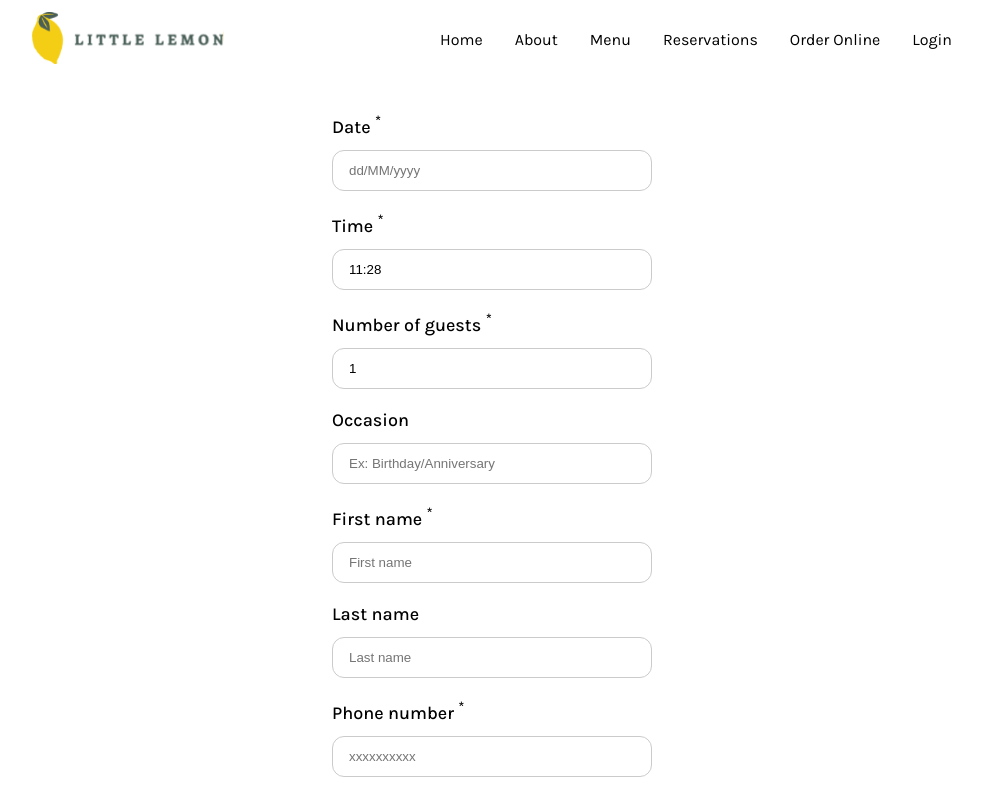
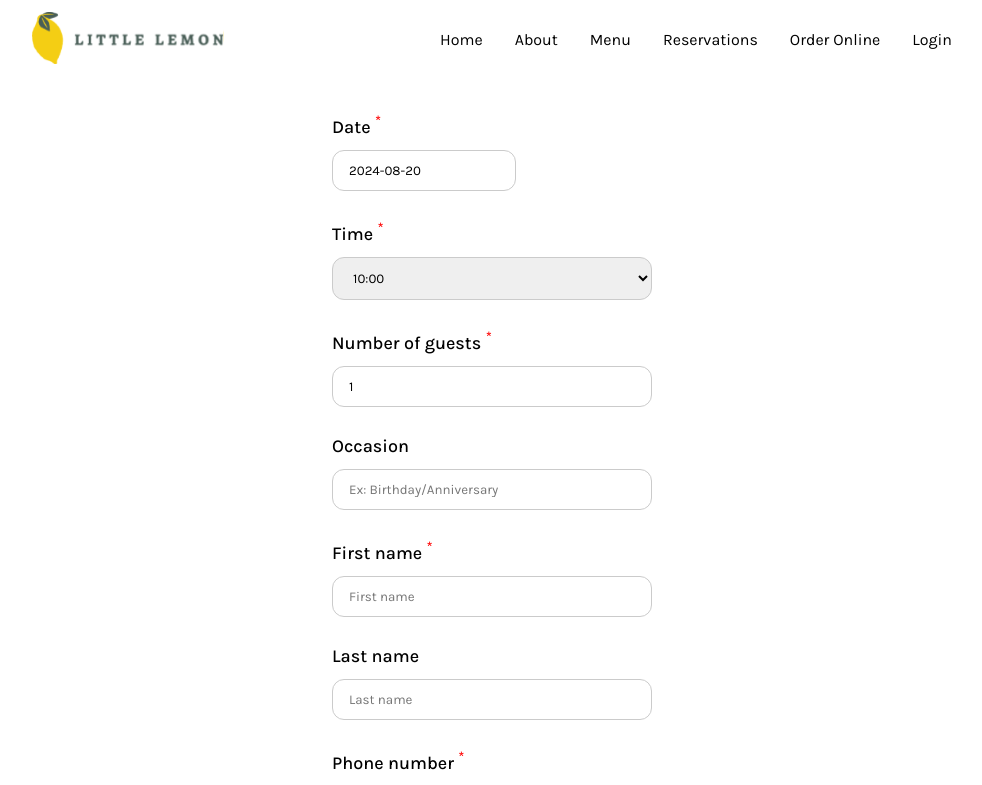
Before and after one commit to muhammadevin/meta-fedpc-capstone-project, a React (Create React App) app: page /reservation in a window 1280 px wide. Shown: the top 785 px of the page, without its empty margins (148-1130 px from the left). Built offline with nearby package versions, Linux system fonts and the light colour scheme; a web font is replaced by a local one.

Commit message:
Table reservation feature implementation

```diff
--- a/package.json
+++ b/package.json
@@ -6,6 +6,8 @@
     "@testing-library/jest-dom": "^5.17.0",
     "@testing-library/react": "^13.4.0",
     "@testing-library/user-event": "^13.5.0",
+    "date-fns": "^3.6.0",
+    "dayjs": "^1.11.13",
     "react": "^18.3.1",
     "react-datepicker": "^7.3.0",
     "react-dom": "^18.3.1",
--- a/src/components/BookingForm/BookingForm.js
+++ b/src/components/BookingForm/BookingForm.js
@@ -1,44 +1,111 @@
 import './bookingform.css'
 import {useState} from 'react'
 import { validateEmail } from "../utils";
-import { DateInput } from 'rsuite';
+// import { DateInput } from 'rsuite';
+import DatePicker from "react-datepicker";
+import "react-datepicker/dist/react-datepicker.css";
 import Button from '../Button/Button';
 
-const PasswordErrorMessage = () => {
-  return (
-    <p className="FieldError">Password should have at least 8 characters</p>
-  );
-};
+const BookingForm = () => {
+  const [formData, setFormData] = useState({
+    date: new Date().toISOString().split('T')[0],
+    time: '10:00',
+    numOfGuests: 1,
+    occasion: '',
+    firstName: '',
+    lastName: '',
+    phoneNumber: 0,
+    email: '',
+  });
 
-const BookingForm = () => {
-  const [date, setDate] = useState(() => {
-    const today = new Date();
-    return today.toISOString().split('T')[0];
-  });
-  const [time, setTime] = useState(() => {
-    const now = new Date();
-    return now.toTimeString().slice(0, 5);
-  });
-  const [numOfGuests, setNumOfGuests] = useState(1);
-  const [occasion, setOccasion] = useState("");
-  const [firstName, setFirstName] = useState("");
-  const [lastName, setLastName] = useState("");
-  const [phoneNumber, setPhoneNumber] = useState("");
-  const [email, setEmail] = useState("");
-  const [password, setPassword] = useState({
-    value: "",
-    isTouched: false,
-  });
+  const today = new Date();
+  today.setHours(0, 0, 0, 0);
+
+  const generateTimeOptions = () => {
+    const times = [];
+    for (let i = 10; i <= 20; i++) {
+      const hour = i.toString().padStart(2, "0");
+      times.push(`${hour}:00`);
+    }
+    return times;
+  };
+
+  const [errors, setErrors] = useState({});
+  const hasErrors = () => Object.values(errors).some((error) => error);
+
+  const handleInputChange = (e) => {
+    const { name, value } = e.target;
+
+    setFormData({
+      ...formData,
+      [name]: value,
+    });
+
+    validateField(name, value);
+  };
+
+  const getIsFormValid = () => {
+
+  }
+
+  const validateField = (name, value) => {
+    let error = '';
+
+    switch (name) {
+      case 'numOfGuests':
+        if (!value) {
+          error = 'Please input the number of guests.';
+        } else if (value < 1) {
+          error = 'Minimum of guests is one person.';
+        }
+        break;
+
+      case 'firstName':
+        if (!value) {
+          error = 'First name is required.';
+        } else if (value.length < 2) {
+          error = 'First name must be at least 2 characters long.';
+        }
+        break;
+
+      case 'lastName':
+        if (!value) {
+          error = 'Last name is required.';
+        } else if (value.length < 2) {
+          error = 'Last name must be at least 2 characters long.';
+        }
+        break;
+
+      case 'phoneNumber':
+        if (!value) {
+          error = 'Phone number is required.';
+        } else if (value.length < 7) {
+          error = 'Phone number must be at least 7 characters long.';
+        }
+        break;
+
+      case 'email':
+        if (!value) {
+          error = 'Email is required.';
+        } else if (!validateEmail(value)) {
+          error = 'Invalid email format.';
+        }
+        break;
+
+      default:
+        break;
+    }
+
+    setErrors({
+      ...errors,
+      [name]: error,
+    });
+  };
 
   const handleSubmit = (event) => {
     event.preventDefault()
     alert("Please check your email for confirmation");
-  };
-
-  const getIsFormValid = () => {
-    return (firstName !== "" &&
-            validateEmail(email) &&
-            password.value.length >= 8);
+    console.log(formData);
   };
 
   return (
@@ -48,62 +115,88 @@ const BookingForm = () => {
           <label>
             Date <sup>*</sup>
           </label>
-          <DateInput value={date} onChange={(e) => {setDate(date)}} />
+          {/* <DateInput name='date' value={formData.date} onChange={handleInputChange}/> */}
+          <DatePicker
+            className='field__date-picker'
+            name='date'
+            selected={formData.date}
+            onChange={(date) => setFormData({...formData, date: date})}
+            minDate={today}
+            dateFormat="yyyy-MM-dd"
+          />
+          <div className="booking-form__field-error"></div>
         </div>
         <div className="booking-form__field">
           <label>
             Time <sup>*</sup>
           </label>
-          <input placeholder="--.--" value={time} onChange={(e) => {setTime(e.target.value)}}/>
+          {/* <input name='time' placeholder="--.--" value={formData.time} onChange={handleInputChange}/> */}
+          <select
+            name='time'
+            value={formData.time}
+            onChange={(e) => setFormData({...formData, time: e.target.value})}
+            className = 'booking-form__field-time'
+          >
+            {generateTimeOptions().map((time) => (
+              <option key={time} value={time}>
+                {time}
+              </option>
+            ))}
+          </select>
+          <div className="booking-form__field-error"></div>
         </div>
         <div className="booking-form__field">
           <label>
             Number of guests <sup>*</sup>
           </label>
-          <input type="number" placeholder="1" value={numOfGuests} onChange={(e) => {setNumOfGuests(e.target.value)}}/>
+          <input name='numOfGuests' type="number" min="1" placeholder="Number of guests" value={formData.numOfGuests} onChange={handleInputChange}/>
+          <div className="booking-form__field-error">
+            {errors.numOfGuests && <p className='paragraph-text' style={{ color: 'red' }}>{errors.numOfGuests}</p>}
+          </div>
         </div>
         <div className="booking-form__field">
           <label>
             Occasion
           </label>
-          <input placeholder="Ex: Birthday/Anniversary" value={occasion} onChange={(e) => {setOccasion(e.target.value)}}/>
+          <input name='occasion' placeholder="Ex: Birthday/Anniversary" value={formData.occasion} onChange={handleInputChange}/>
+          <div className="booking-form__field-error"></div>
         </div>
         <div className="booking-form__field">
           <label>
             First name <sup>*</sup>
           </label>
-          <input placeholder="First name" value={firstName} onChange={(e) => {setFirstName(e.target.value)}}/>
+          <input name='firstName' placeholder="First name" value={formData.firstName} onChange={handleInputChange}/>
+          <div className="booking-form__field-error">
+            {errors.firstName && <p className='paragraph-text' style={{ color: 'red' }}>{errors.firstName}</p>}
+          </div>
         </div>
         <div className="booking-form__field">
           <label>Last name</label>
-          <input placeholder="Last name" value={lastName} onChange={(e) => {setLastName(e.target.value)}}/>
+          <input name='lastName' placeholder="Last name" value={formData.lastName} onChange={handleInputChange}/>
+          <div className="booking-form__field-error">
+            {errors.lastName && <p className='paragraph-text' style={{ color: 'red' }}>{errors.lastName}</p>}
+          </div>
         </div>
         <div className="booking-form__field">
           <label>
             Phone number <sup>*</sup>
           </label>
-          <input placeholder="xxxxxxxxxx" value={phoneNumber} onChange={(e) => {setPhoneNumber(e.target.value)}}/>
+          <input name='phoneNumber' type="number" className='field__phone-number' value={formData.phoneNumber} onChange={handleInputChange}/>
+          <div className="booking-form__field-error">
+            {errors.phoneNumber && <p className='paragraph-text' style={{ color: 'red' }}>{errors.phoneNumber}</p>}
+          </div>
         </div>
         <div className="booking-form__field">
           <label>
             Email address <sup>*</sup>
           </label>
-          <input placeholder="Email address" value={email} onChange={(e) => {setEmail(e.target.value)}}/>
-        </div>
-        <div className="booking-form__field">
-          <label>
-            Password <sup>*</sup>
-          </label>
-          <input placeholder="Password" value={password.value}
-            onChange={(e) => { setPassword({ ...password, value: e.target.value })}}
-            onBlur={() => setPassword({ ...password, isTouched: true })}
-          />
-          {password.isTouched && password.value.length < 8 && (
-            <PasswordErrorMessage />
-          )}
+          <input name='email' placeholder="Email address" value={formData.email} onChange={handleInputChange}/>
+          <div className="booking-form__field-error">
+            {errors.email && <p className='paragraph-text' style={{ color: 'red' }}>{errors.email}</p>}
+          </div>
         </div>
       </fieldset>
-      <Button type="submit" disabled={!getIsFormValid()}>
+      <Button type="submit" disabled={!hasErrors()}>
         Reserve table
       </Button>
     </form>
--- a/src/components/BookingForm/bookingform.css
+++ b/src/components/BookingForm/bookingform.css
@@ -14,7 +14,7 @@
 fieldset {
   display: flex;
   flex-direction: column;
-  gap: 20px;
+  gap: 8px;
   border: none;
   width: 100%;
   padding: 0;
@@ -24,12 +24,59 @@ fieldset {
 .booking-form__field {
   display: flex;
   flex-direction: column;
-  gap: 12px;
 }
 
-.booking-form__field input {
+.booking-form__field label {
+  margin-bottom: 12px;
+}
+
+.booking-form__field-error {
+  min-height: 16px;
+}
+
+.booking-form__field sup {
+  color: red;
+}
+
+.booking-form__field input,
+.booking-form__field-time {
   display: flex;
   padding: 12px 16px;
   border-radius: 12px;
-  border: 1px solid #CBCBCB
+  border: 1px solid #CBCBCB;
+  transition: all .4s;
+  font-family: var(--font-secondary);
+  margin-bottom: 4px;
 }
+
+.booking-form__field p {
+  display: block;
+  font-size: 12px;
+}
+
+.booking-form__field input:focus,
+.booking-form__field-time:focus {
+  outline: none;
+  border: 1px solid #495E57;
+}
+
+.field__date-picker {
+  width:auto;
+}
+
+.field__phone-number {
+  -moz-appearance: textfield;
+}
+
+.field__phone-number::-webkit-inner-spin-button,
+.field__phone-number::-webkit-outer-spin-button {
+  -webkit-appearance: none;
+  margin: 0;
+}
+
+@media (max-width: 680px) {
+  .booking-form {
+    width: 100%;
+    max-width: 75vw;
+  }
+}
--- a/src/components/Button/button.css
+++ b/src/components/Button/button.css
@@ -17,3 +17,7 @@
 .button:hover {
   background-color: #ffdc30;
 }
+
+.button:disabled {
+  background-color: black;
+}
--- a/src/data/navItems.js
+++ b/src/data/navItems.js
@@ -1,8 +1,8 @@
 const navItems = [
-  { label: 'Home', href: '#home' },
+  { label: 'Home', href: '/' },
   { label: 'About', href: '#about' },
   { label: 'Menu', href: '#menu' },
-  { label: 'Reservations', href: '#reservations' },
+  { label: 'Reservations', href: '/reservation' },
   { label: 'Order Online', href: '#order-online' },
   { label: 'Login', href: '#login' }
 ];
```
Also changed, not shown: src/components/BookingForm/BookingSlot.js (added), 1 other file (tests, documents, lock files or other folders).
